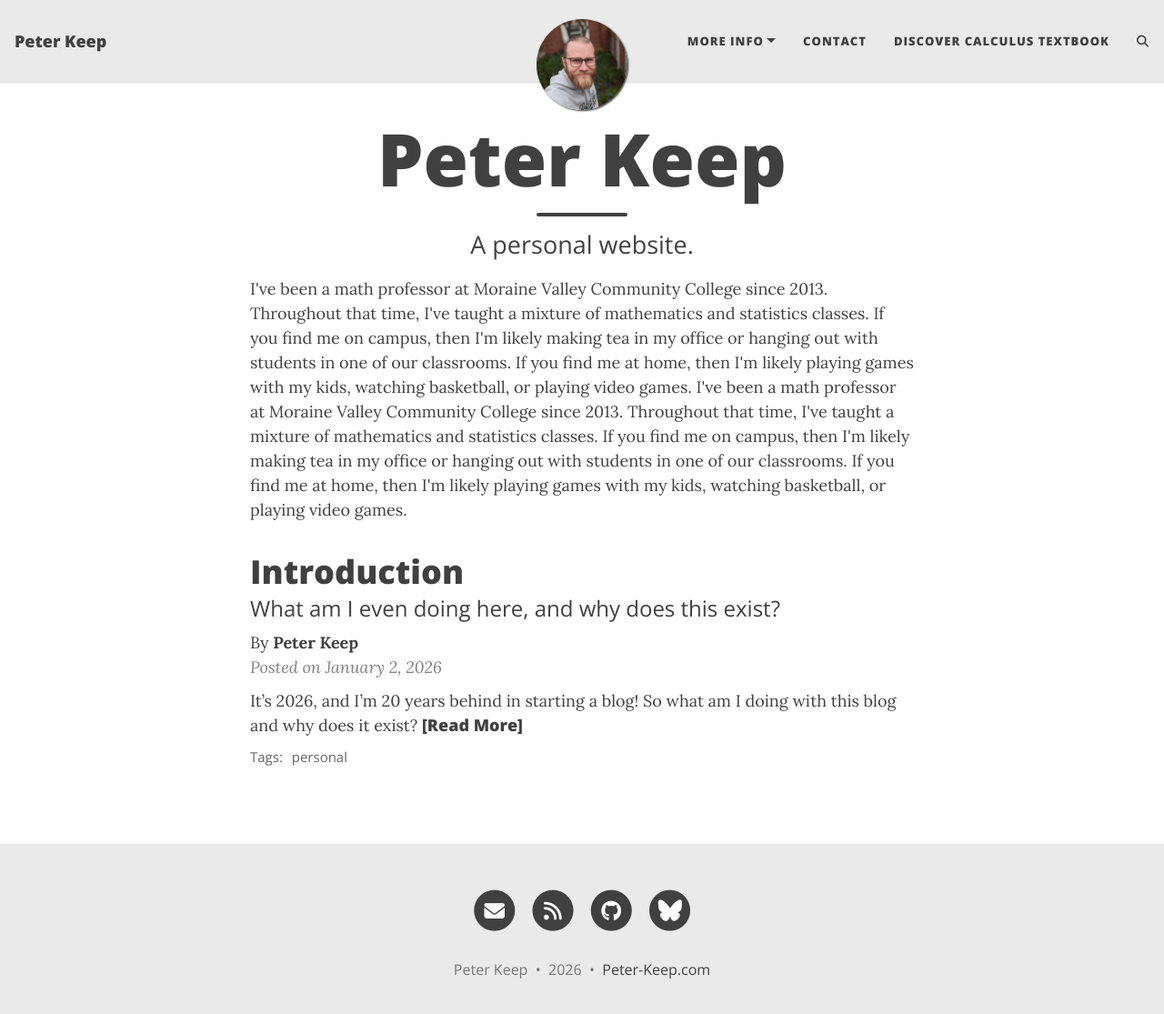
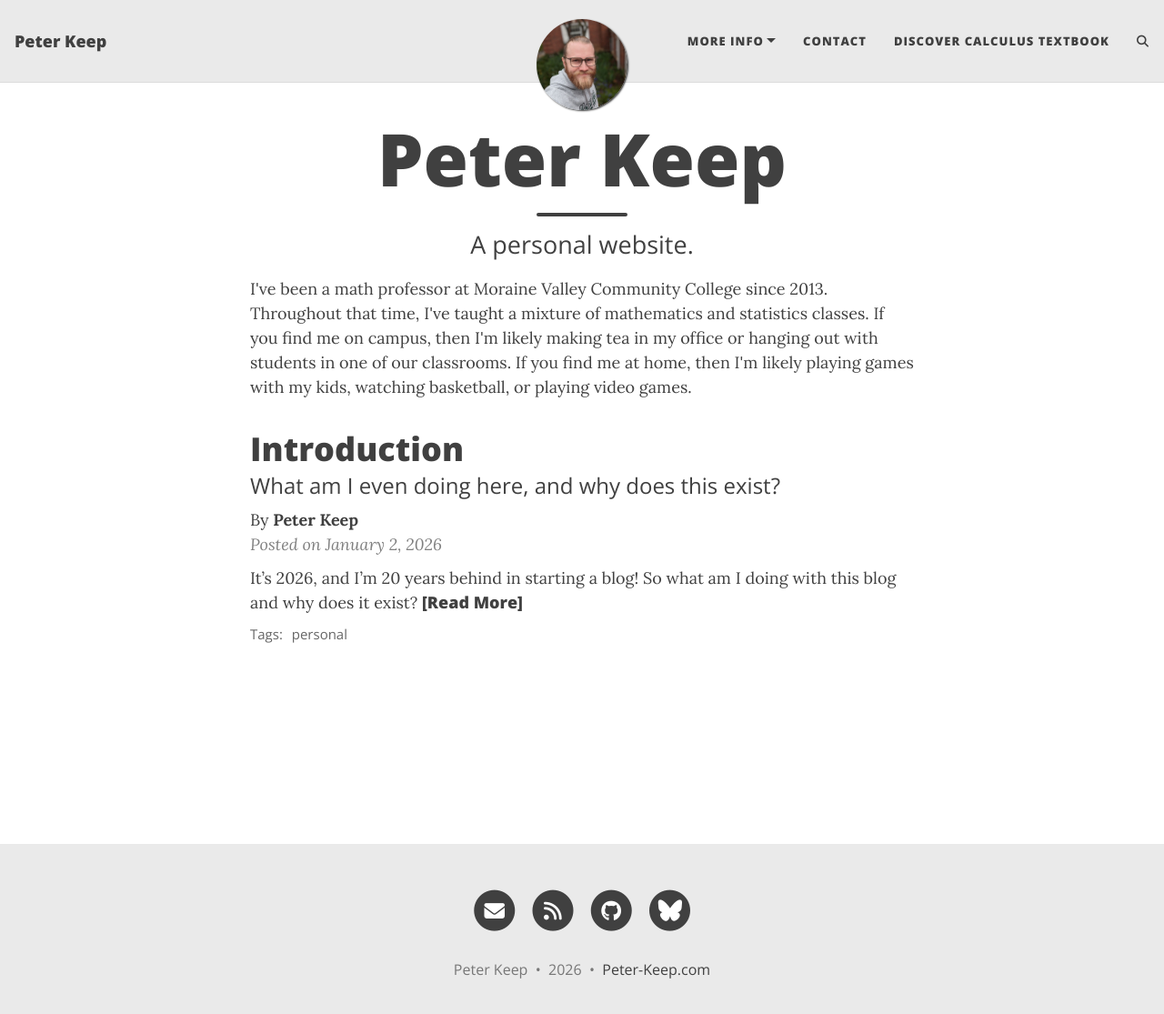
Before and after one commit to peterkeep/peterkeep.github.io, a Jekyll site: the page built from index.html, in a window 1280 px wide and 1138 px high. Shown: the top 1115 px of the window at 91% size. Built offline with Jekyll 4.4.1, drawn with Linux system fonts in a browser that asks for light colours; the list of posts is cut into pages by our own code; comment, search, counter and statistics services are not loaded.

Commit message:
oops duplicated paragraph

```diff
--- a/index.html
+++ b/index.html
@@ -4,4 +4,4 @@ title: Peter Keep
 subtitle: A personal website.
 ---
 
-I've been a math professor at Moraine Valley Community College since 2013. Throughout that time, I've taught a mixture of mathematics and statistics classes. If you find me on campus, then I'm likely making tea in my office or hanging out with students in one of our classrooms. If you find me at home, then I'm likely playing games with my kids, watching basketball, or playing video games. I've been a math professor at Moraine Valley Community College since 2013. Throughout that time, I've taught a mixture of mathematics and statistics classes. If you find me on campus, then I'm likely making tea in my office or hanging out with students in one of our classrooms. If you find me at home, then I'm likely playing games with my kids, watching basketball, or playing video games.
+I've been a math professor at Moraine Valley Community College since 2013. Throughout that time, I've taught a mixture of mathematics and statistics classes. If you find me on campus, then I'm likely making tea in my office or hanging out with students in one of our classrooms. If you find me at home, then I'm likely playing games with my kids, watching basketball, or playing video games.
```
